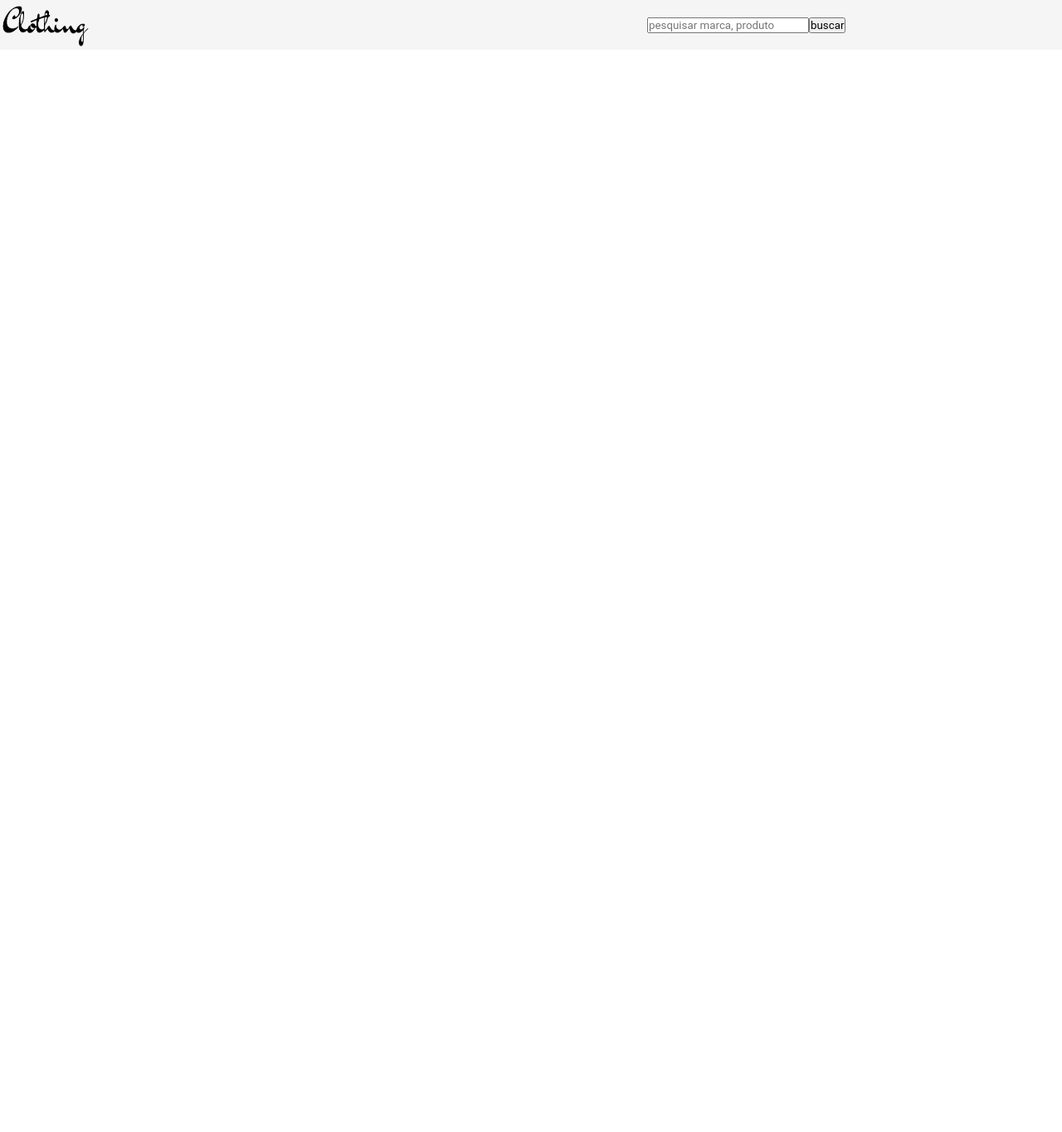
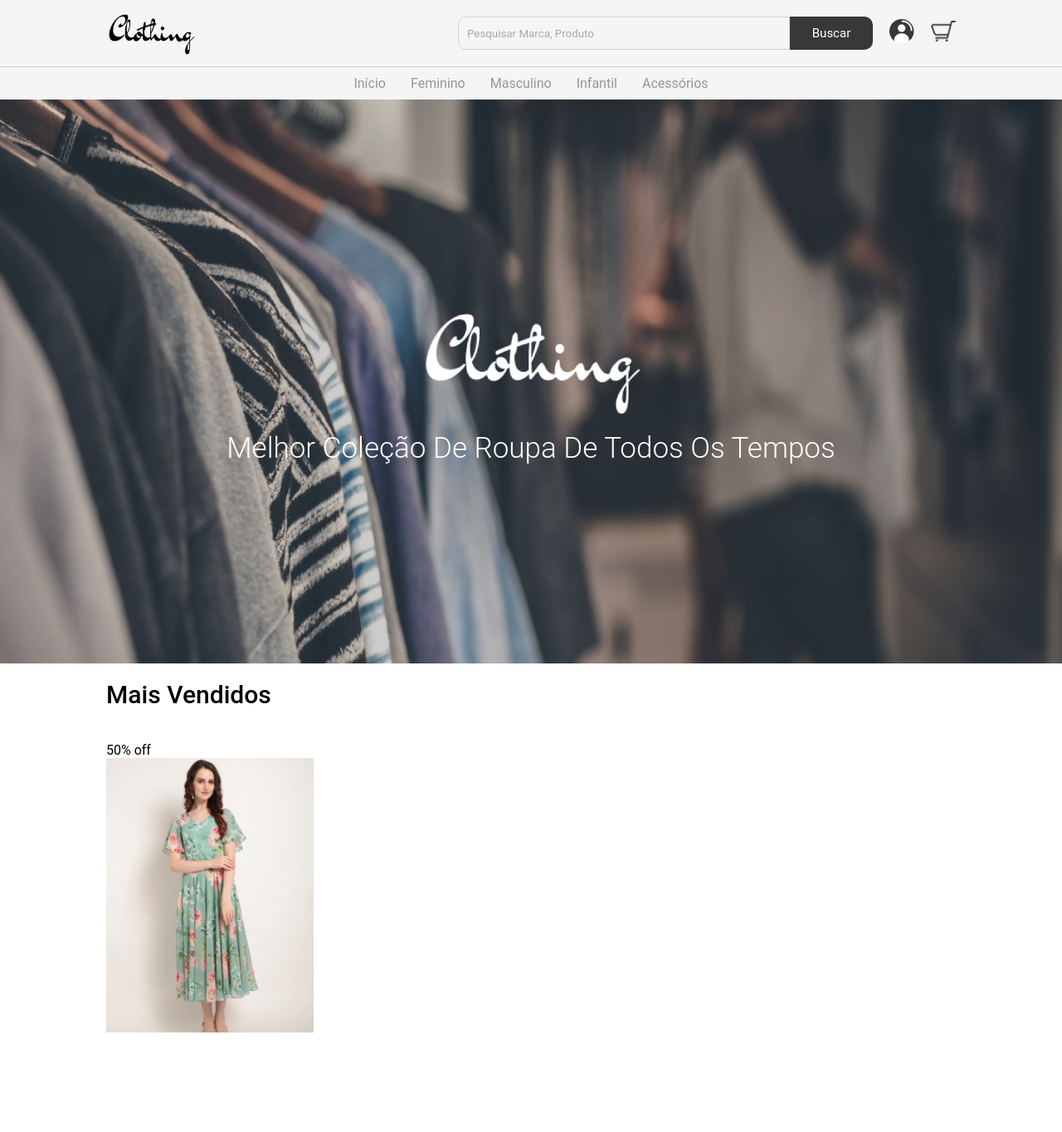
Before and after one commit to AnaBerigo/E-commerce_Roupas, a plain HTML site: page public/index.html in a window 1280 px wide. Shown: the whole page at 83% size. Before the commit the page ends 800 px from the top, so only its background shows below. Drawn offline with Linux system fonts and the light colour scheme.

Commit message:
Mostrando a logo na tela inicial e começando a parte dos mais vendidos.

```diff
--- a/public/css/home.css
+++ b/public/css/home.css
@@ -1 +1,65 @@
-@import 'nav.css'
+@import 'nav.css';
+
+.hero-section{
+    width: 100%;
+    height: calc(100vh - 120px);
+    background-image: url('../images/header.png');
+    background-size: cover;
+    display: flex;
+    justify-content: center;
+    align-items: center;
+}
+.hero-section .logo{
+    height: 150px;
+    display: block;
+    margin: auto;
+}
+.hero-section .sub-heading{
+    margin-top: 10px;
+    text-align: center;
+    color: #fff;
+    text-transform: capitalize;
+    font-size: 35px;
+    font-weight: 300;
+}
+
+/* product */
+
+.product{
+    position: relative;
+    overflow: hidden;
+    padding: 20px 0;
+}
+.product-category{
+    padding: 0 10vw;
+    font-size: 30px;
+    font-weight: 500;
+    margin-bottom: 40px;
+    text-transform: capitalize;
+}
+.product-container{
+    padding: 0 10vw;
+    display: flex;
+    overflow-x: auto;
+    scroll-behavior: smooth;
+}
+.product-container::-webkit-scrollbar{
+    display: none;
+}
+.product-card{
+    flex: 0 0 auto;
+    width: 250px;
+    height: 450px;
+    margin-right: 40px;
+}
+.product-image{
+    position: relative;
+    width: 100%;
+    height: 350px;
+    overflow: hidden;
+}
+.product-thumb{
+    width: 100%;
+    height: 350px;
+    object-fit: cover;
+}
--- a/public/css/nav.css
+++ b/public/css/nav.css
@@ -13,7 +13,7 @@
     z-index: 9;
 }
 .nav{
-    padding: 10px 10vm;
+    padding: 10px 10vw;
     display: flex;
     justify-content: space-between;
 }
@@ -28,3 +28,58 @@
     width: 500px;
     display: flex;
 }
+.search-box{
+    width: 80%;
+    height: 40px;
+    padding: 10px;
+    border-top-left-radius: 10px;
+    border-bottom-left-radius: 10px;
+    border:1px solid #d1d1d1;
+    text-transform: capitalize;
+    background: none;
+    color: #a9a9a9;
+    outline: none;
+}
+.search-btn{
+    width: 20%;
+    height: 40px;
+    padding: 10px 20px;
+    border: none;
+    outline: none;
+    cursor: pointer;
+    background: #383838;
+    color:#fff;
+    text-transform: capitalize;
+    font-size: 15px;
+    border-top-right-radius: 10px;
+    border-bottom-right-radius: 10px;
+}
+.search-box::placeholder{
+    color: #a9a9a9;
+}
+.nav-items a{
+    margin-left: 20px;
+}
+.nav-items a img{
+    width: 30px;
+}
+.links-container{
+    width: 100%;
+    display: flex;
+    padding: 10px 10vw;
+    justify-content: center;
+    list-style: none;
+    border-top: 1px solid #d1d1d1;
+}
+.link{
+    text-transform: capitalize;
+    padding: 0 10px;
+    margin: 0 5px;
+    text-decoration: none;
+    color: #383838;
+    opacity: 0.5;
+    transition: .5s;
+}
+.link:hover{
+    opacity: 1;
+}
--- a/public/index.html
+++ b/public/index.html
@@ -8,17 +8,26 @@
     <link rel="stylesheet" href="css/home.css">
 </head>
 <body>
-    <nav class="navbar">
-        <div class="nav">
-            <img src="images/dark-logo.png" class="brand-logo" alt="">
-            <div class="nav-items">
-                <div class="search">
-                    <input type="text" class="search-box" placeholder="pesquisar marca, produto">
-                    <button class="search-btn">buscar</button>
+    <nav class="navbar"></nav>
+    <!-- hero section -->
+    <header class="hero-section">
+        <div class="content">
+            <img src="images/light-logo.png" class="logo" alt="">
+            <p class="sub-heading">melhor coleção de roupa de todos os tempos</p>
+        </div>
+    </header>
+    <!-- cards-container -->
+    <section class="product">
+        <h2 class="product-category">mais vendidos</h2>
+        <div class="product-container">
+            <div class="product-card">
+                <div class="product-image">
+                    <span class="discount-tag">50% off</span>
+                    <img src="images/card1.png" class="product-thumb" alt="">
                 </div>
             </div>
         </div>
-    </nav>
-
+    </section>
+    <script src="js/nav.js"></script>
 </body>
 </html>
--- /dev/null
+++ b/public/js/nav.js
@@ -0,0 +1,25 @@
+const createNav = () => {
+  let nav = document.querySelector(".navbar");
+
+  nav.innerHTML = `
+    <div class="nav">
+            <img src="images/dark-logo.png" class="brand-logo" alt="">
+            <div class="nav-items">
+                <div class="search">
+                    <input type="text" class="search-box" placeholder="pesquisar marca, produto">
+                    <button class="search-btn">buscar</button>
+                </div>
+                <a href="#"><img src="images/user.png" alt=""></a>
+                <a href="#"><img src="images/cart.png" alt=""></a>
+            </div>
+        </div>
+        <ul class="links-container">
+            <li class="link-item"><a href="#" class="link">início</a></li>
+            <li class="link-item"><a href="#" class="link">feminino</a></li>
+            <li class="link-item"><a href="#" class="link">masculino</a></li>
+            <li class="link-item"><a href="#" class="link">infantil</a></li>
+            <li class="link-item"><a href="#" class="link">acessórios</a></li>
+        </ul>`;
+};
+
+createNav();
```
